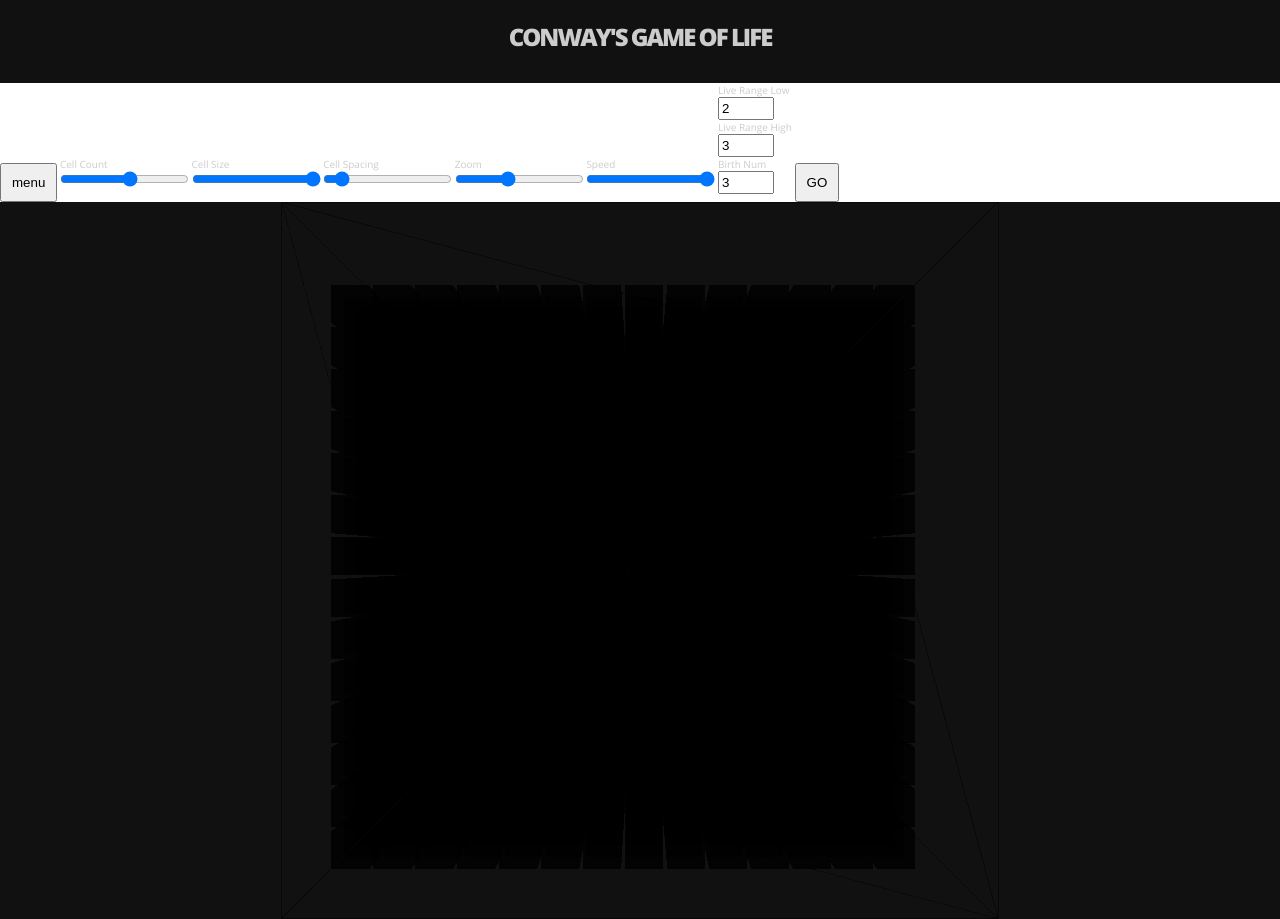
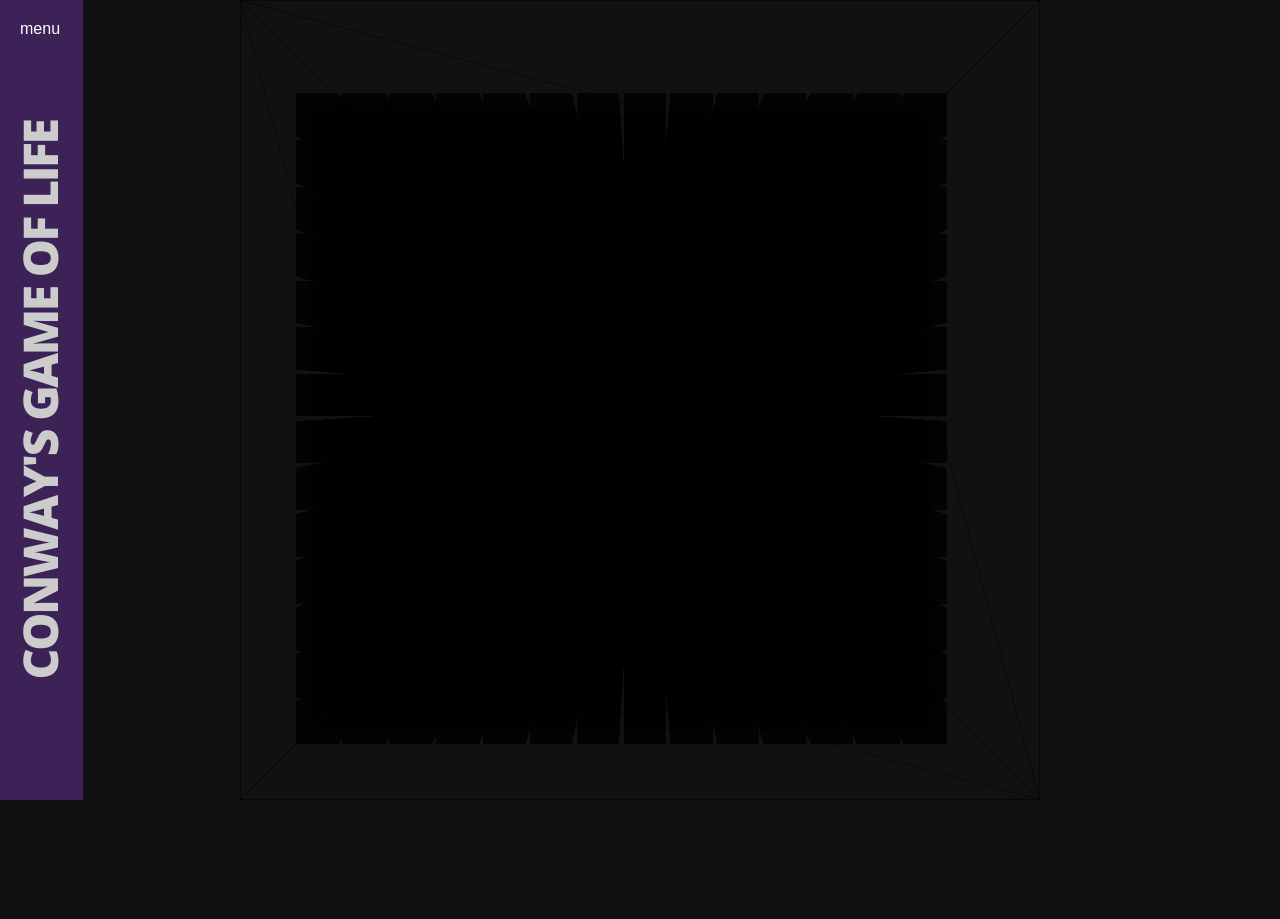
Before and after one commit to iAmNathanJ/game-of-life-three-js, a plain HTML site: page index.html in a window 1280 px wide. After the commit the page ends 800 px from the top, so only its background shows below. Drawn offline with nearby package versions, Linux system fonts and the light colour scheme.

Commit message:
style updates

```diff
--- a/main.css
+++ b/main.css
@@ -1,74 +1,129 @@
 @import url(https://fonts.googleapis.com/css?family=Open+Sans:400,800);
-
 *,
 *:before,
 *:after {
   margin: 0;
-  padding: 0;
-}
+  padding: 0; }
 
 html {
   box-sizing: border-box;
-  min-height: 100%;
+  min-height: 100vh;
   font-family: 'Open Sans', Helvetica, Arial, sans-serif;
-  font-size: 10px;
   font-weight: 400;
-  color: #ccc;
-}
+  color: #ccc; }
 
 body {
   margin: 0;
   padding: 0;
   box-sizing: inherit;
-  min-height: 100%
-}
+  font-size: 0.625 em;
+  min-height: 100vh;
+  background: #111; }
+
+.text-xl {
+  font-size: 2.4rem; }
 
 .main {
-  display: flex;
-  flex-flow: column nowrap;
-  min-height: 100vh;
-}
-
-.main-header {
-  display: flex;
-  flex-flow: row wrap;
-  justify-content: center;
-  align-items: center;
-  padding: 20px 0;
-  background: #111;
-  box-shadow: 0 0 5px 0 rgba(255, 255, 255, 0.5);
-}
+  position: relative;
+  min-height: 100vh; }
 
 .main-header h1 {
-  margin-bottom: 10px;
-  width: 100%;
+  position: absolute;
+  width: 100vh;
+  height: 50px;
+  left: 0;
+  padding: 15px 0 18px;
+  background: rgba(102, 51, 153, 0.5);
+  transform-origin: top left;
+  transform: rotateZ(-90deg) translateX(-100%);
+  font-size: 6vh;
   font-weight: 800;
+  letter-spacing: -.05em;
+  line-height: 50px;
   text-align: center;
-  text-transform: uppercase;
-  letter-spacing: -2px;
-}
+  text-transform: uppercase; }
 
-.text-xl {
-  font-size: 2.4rem;
-}
+.controls {
+  box-sizing: border-box;
+  position: absolute;
+  top: 0;
+  left: 0;
+  width: auto;
+  min-height: 100vh;
+  background: rgba(102, 51, 153, 0.5);
+  mix-blend-mode: screen;
+  padding: 50px 20px 20px 110px;
+  transform: translateX(-100%);
+  transition: transform .2s ease-out;
+  will-change: transform; }
+  .controls .controls-toggle {
+    position: absolute;
+    box-sizing: border-box;
+    top: 0;
+    right: 0;
+    padding: 20px 20px;
+    background: transparent;
+    border: 0;
+    outline: 0;
+    font-size: 1em;
+    color: white;
+    cursor: pointer;
+    transform: translateX(100%);
+    transition: transform .2s ease-out;
+    will-change: transform; }
+  .controls.open {
+    transform: translateX(0); }
+    .controls.open .controls-toggle {
+      transform: translateX(0); }
 
-input[type="range"] {
+.slider {
+  appearance: none;
+  outline: none;
+  width: 250px;
+  height: 4px;
+  background: white; }
+  .slider::-ms-track {
+    width: 100%;
+    cursor: pointer;
+    background: white;
+    border-color: transparent;
+    color: transparent; }
+  .slider::-webkit-slider-thumb {
+    appearance: none; }
+  .slider::-webkit-slider-thumb {
+    width: 16px;
+    height: 16px;
+    background: rebeccapurple;
+    border: 1px solid black;
+    border-radius: 50%;
+    cursor: grab; }
+  .slider::-moz-range-thumb {
+    width: 16px;
+    height: 16px;
+    background: rebeccapurple;
+    border: 1px solid black;
+    border-radius: 50%;
+    cursor: grab; }
+  .slider::-ms-thumb {
+    width: 16px;
+    height: 16px;
+    background: rebeccapurple;
+    border: 1px solid black;
+    border-radius: 50%;
+    cursor: grab; }
 
-}
+fieldset {
+  display: block;
+  margin-bottom: 20px;
+  border: 0; }
 
 input[type="number"] {
-  padding: 2px;
-}
+  padding: 2px; }
 
 button {
-  padding: 10px;
-}
+  padding: 10px; }
 
 label {
-  display: block;
-}
+  display: block; }
 
-fieldset {
-  display: inline-block;
-  border: 0;
-}
+/*# sourceMappingURL=main.css.map */
```
